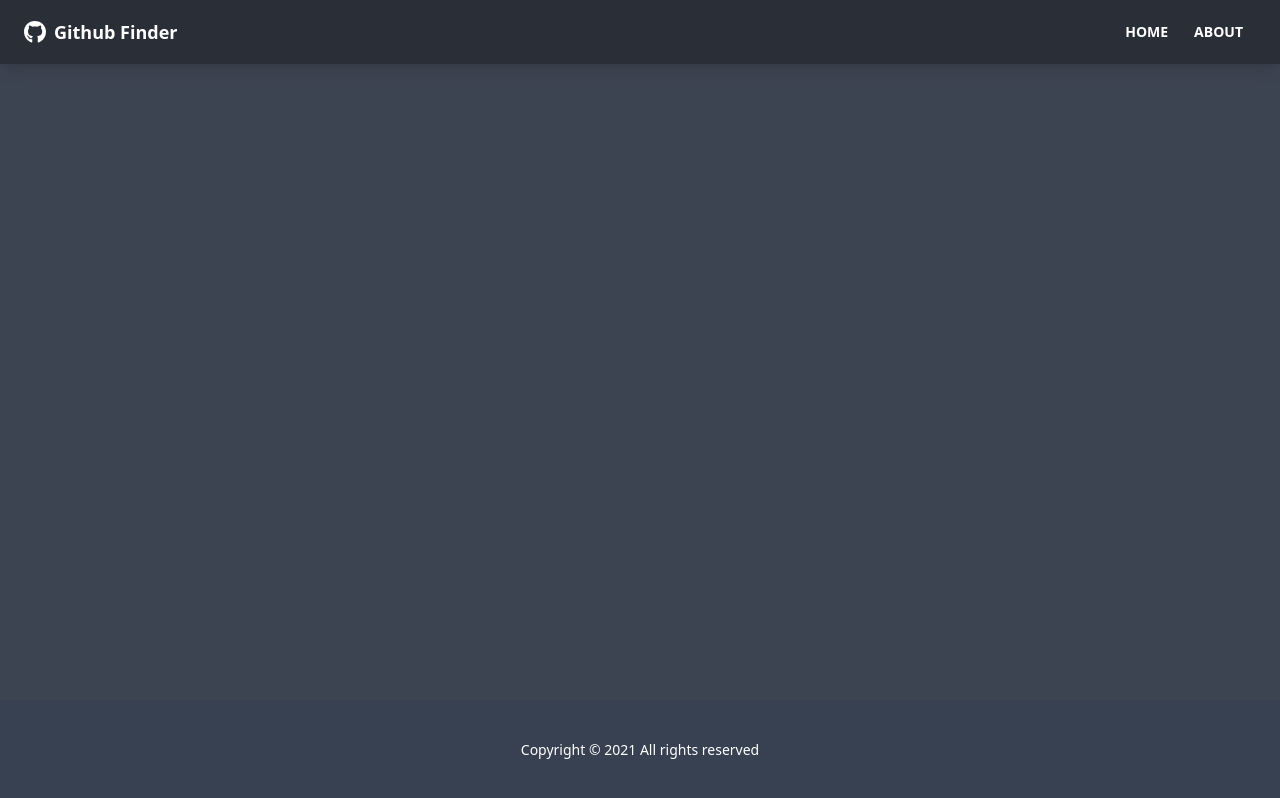
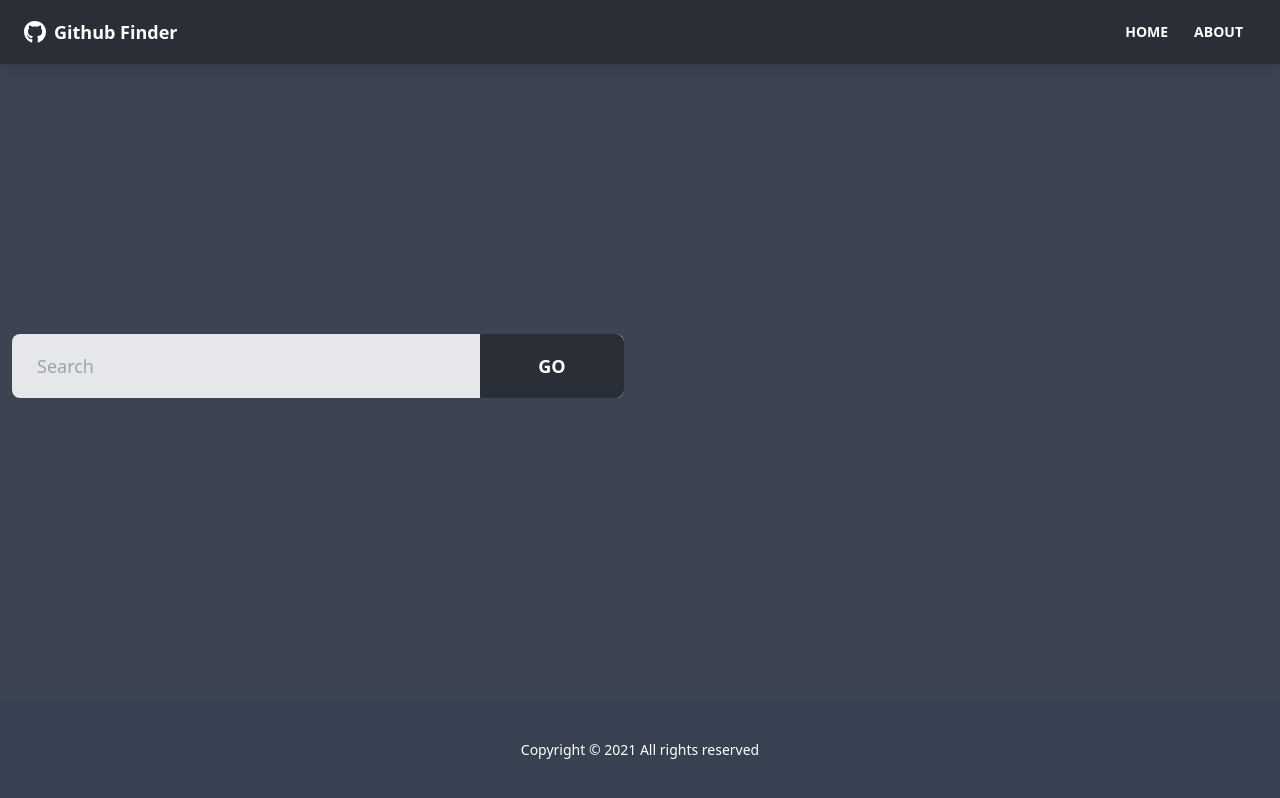
Before and after one commit to naimahassan43/react-github-finder, a React (Create React App) app: page / in a window 1280 px wide. Built offline with nearby package versions, Linux system fonts and the light colour scheme.

Commit message:
user search component

```diff
--- /dev/null
+++ b/src/components/users/UserSearch.jsx
@@ -0,0 +1,53 @@
+import React, { useState, useContext } from "react";
+import GithubContext from "../../context/github/GithubContext";
+
+function UserSearch() {
+  const [text, setText] = useState("");
+  const { users } = useContext(GithubContext);
+  const handleChange = (e) => setText(e.target.value);
+
+  const handleSubmit = (e) => {
+    e.preventDefault();
+
+    if (text === "") {
+      alert("Please Enter Something");
+    } else {
+      //@todo - search users
+
+      setText("");
+    }
+  };
+
+  return (
+    <div className="grid grid-cols-1 xl:grid-cols-2 lg:grid-cols-2 md:grid-cols-2 mb-8 gap-8">
+      <div>
+        <form action="" onSubmit={handleSubmit}>
+          <div className="form-control">
+            <div className="relative">
+              <input
+                type="text"
+                className="w-full pr-40 bg-gray-200 input input-lg text-black"
+                placeholder="Search"
+                value={text}
+                onChange={handleChange}
+              />
+              <button
+                type="submit"
+                className="absolute top-0 right-0 rounded-l-none w-36 btn btn-lg"
+              >
+                Go
+              </button>
+            </div>
+          </div>
+        </form>
+      </div>
+      {users.length > 0 && (
+        <div>
+          <button className="btn btn-ghost btn-lg">Clear</button>
+        </div>
+      )}
+    </div>
+  );
+}
+
+export default UserSearch;
--- a/src/pages/Home.jsx
+++ b/src/pages/Home.jsx
@@ -1,10 +1,11 @@
 import React from "react";
 import UserResults from "../components/users/UserResults";
+import UserSearch from "../components/users/UserSearch";
 
 function Home() {
   return (
     <>
-      {/* search component */}
+      <UserSearch />
       <UserResults />
     </>
   );
```
